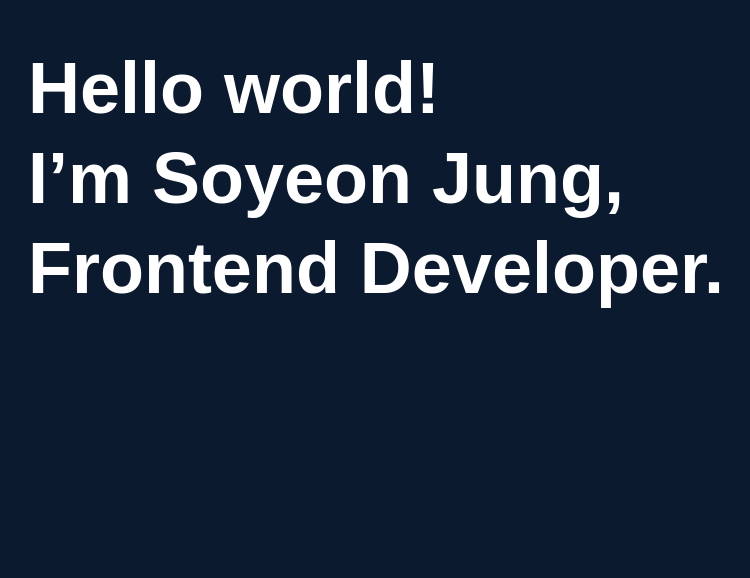
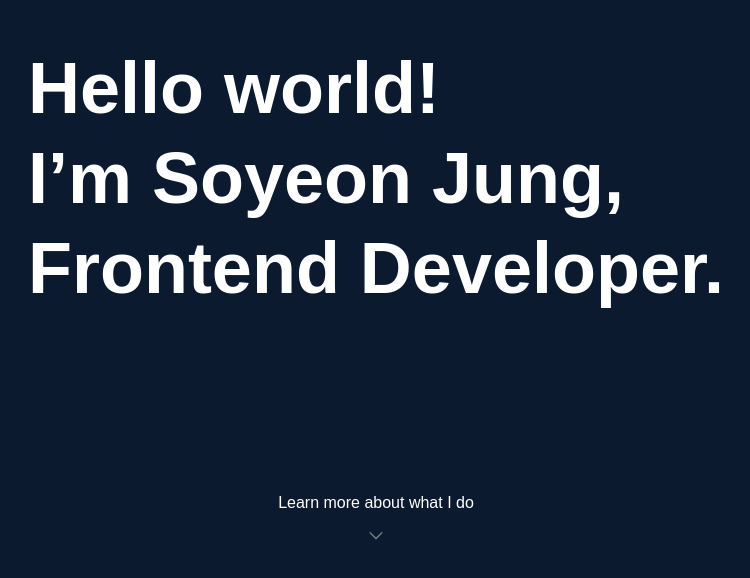
Before and after one commit to Jess2/portfolio, a React (Create React App) app: page /contact in a window 1280 px wide. Shown: the part 222-800 px from the top of the page, without its empty margins (264-1014 px from the left). Built offline with nearby package versions, Linux system fonts and the light colour scheme.

Commit message:
feat: learn more 버튼 추가

```diff
--- /dev/null
+++ b/src/components/button/button.tsx
@@ -0,0 +1,31 @@
+import React, { ButtonHTMLAttributes } from 'react';
+import styled, { css } from 'styled-components';
+
+interface ButtonPropsType extends ButtonHTMLAttributes<HTMLButtonElement> {
+  children: React.ReactNode;
+  className?: string;
+  full?: boolean;
+}
+
+export const Button = ({ children, ...props }: ButtonPropsType) => {
+  return (
+    <StyledButton {...props} className={props.className}>
+      <span>{children}</span>
+    </StyledButton>
+  );
+};
+
+const StyledButton = styled.button<ButtonPropsType>`
+  ${({ theme }) => {
+    const { media, colors } = theme;
+
+    return css`
+      padding: 12px;
+      border-radius: 2px;
+      transition: all 0.1s ease-in-out;
+      border: none;
+      text-align: center;
+      cursor: pointer;
+    `;
+  }}
+`;
--- /dev/null
+++ b/src/components/button/index.tsx
@@ -0,0 +1,3 @@
+// @flow
+export { Button } from './button';
+export { MoreButton } from './moreButton';
--- /dev/null
+++ b/src/components/button/moreButton.tsx
@@ -0,0 +1,63 @@
+import React, { ButtonHTMLAttributes, useRef } from 'react';
+import styled, { css } from 'styled-components';
+
+interface MoreButtonPropsType extends ButtonHTMLAttributes<HTMLButtonElement> {
+  children: React.ReactNode;
+  className?: string;
+  scrollTo: number;
+}
+
+export const MoreButton = ({ children, ...props }: MoreButtonPropsType) => {
+  const onClickMoreButton = () => {
+    window.scrollTo({ top: props.scrollTo, left: 0, behavior: 'smooth' });
+  };
+
+  return (
+    <StyledMoreButton {...props} className={props.className} onClick={onClickMoreButton}>
+      <span>{children}</span>
+      <img src="/images/img_icon_arrow_down.svg" alt="img_icon_arrow_button" />
+    </StyledMoreButton>
+  );
+};
+
+const StyledMoreButton = styled.button<MoreButtonPropsType>`
+  ${({ theme }) => {
+    const { colors } = theme;
+
+    return css`
+      display: flex;
+      flex-direction: column;
+      position: absolute;
+      bottom: 5vh;
+      color: ${colors['white']};
+      z-index: 1;
+      text-align: center;
+      transition: all 0.1s ease-in-out;
+
+      &:hover {
+        opacity: 0.7;
+      }
+
+      img {
+        margin: 10px auto 0;
+        opacity: 0.3;
+        animation: fadein 1s linear infinite;
+      }
+
+      @keyframes fadein {
+        0% {
+          opacity: 0.3;
+          transform: translateY(0);
+        }
+        50% {
+          opacity: 1;
+          transform: translateY(10px);
+        }
+        100% {
+          opacity: 0.3;
+          transform: translateY(0);
+        }
+      }
+    `;
+  }}
+`;
--- a/src/pages/main.tsx
+++ b/src/pages/main.tsx
@@ -1,17 +1,30 @@
 import React from 'react';
 import Section from 'components/section';
-import { H1, H2 } from 'components/text';
+import { H1 } from 'components/text';
 import FadeIn from 'components/interaction/fadeIn';
+import { MoreButton } from 'components/button';
+import useWindowHeight from 'hooks/useWindowHeight';
 
 const Main = () => {
+  const windowHeight: number = useWindowHeight();
   return (
+    <>
       <Section color="white" bgColor="night" isAlignCenter isFullWindow>
         <H1 color="white">
           <FadeIn>Hello world!</FadeIn>
           <FadeIn delay={0.3}>I&rsquo;m Soyeon Jung,</FadeIn>
           <FadeIn delay={0.6}>Frontend Developer.</FadeIn>
         </H1>
+        <MoreButton scrollTo={windowHeight}>Learn more about what I do</MoreButton>
       </Section>
+      <Section color="white" bgColor="black" isAlignCenter isFullWindow>
+        <H1 color="white">
+          <FadeIn>Hello world!</FadeIn>
+          <FadeIn delay={0.3}>I&rsquo;m Soyeon Jung,</FadeIn>
+          <FadeIn delay={0.6}>Frontend Developer.</FadeIn>
+        </H1>
+      </Section>
+    </>
   );
 };
 
```
Also changed, not shown: public/images/img_icon_arrow_down.svg (added). Lines whose indentation alone changed are shown as unchanged.
